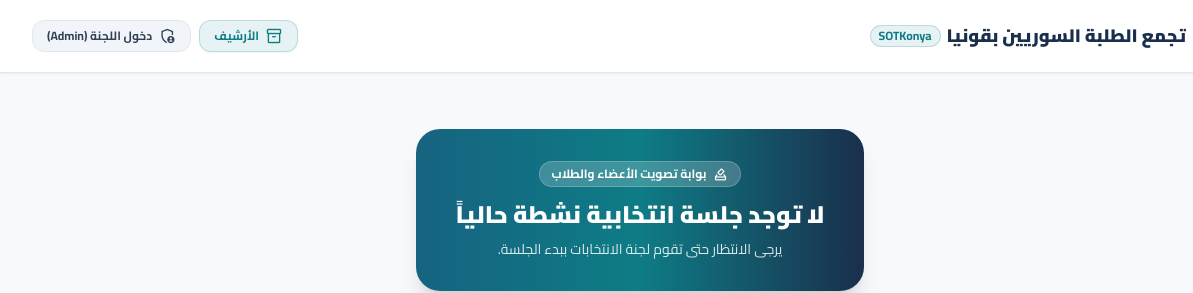
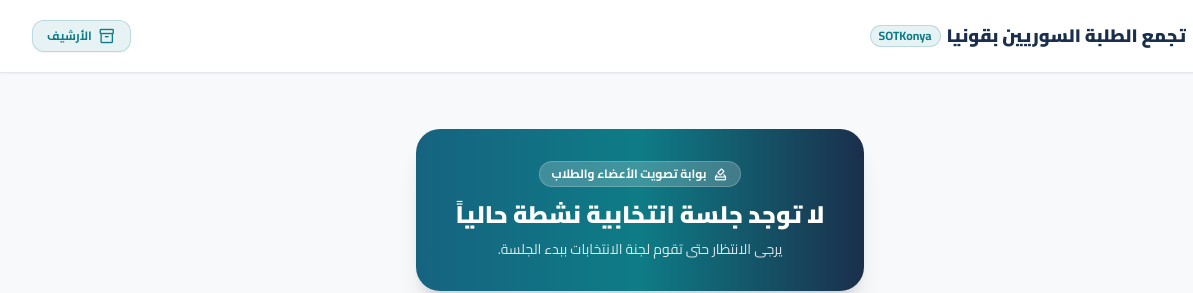
Before and after one commit to aliarkavi/secim, a website: page index.html in a window 1280 px wide. Shown: the top 293 px of the page, 0-1193 px from the left. Drawn offline with nearby package versions, Linux system fonts and the light colour scheme.

Commit message:
إزالة زر الإدارة من صفحة التصويت الرئيسية

```diff
--- a/index.html
+++ b/index.html
@@ -79,10 +79,6 @@
         <span class="hidden xs:inline">الأرشيف والنتائج</span>
         <span class="xs:hidden">الأرشيف</span>
       </button>
-      <a href="/admin" target="_blank" class="px-2.5 sm:px-3.5 py-1.5 rounded-xl text-xs font-bold bg-slate-100 text-slate-700 hover:bg-slate-200 transition flex items-center gap-1 sm:gap-1.5 border border-slate-200">
-        <span class="material-symbols-outlined text-[17px] sm:text-[18px]">admin_panel_settings</span>
-        <span class="hidden sm:inline">دخول اللجنة (Admin)</span>
-      </a>
     </div>
   </div>
 </header>
```
Also changed, not shown: public/index.html (+0 -4 lines).
